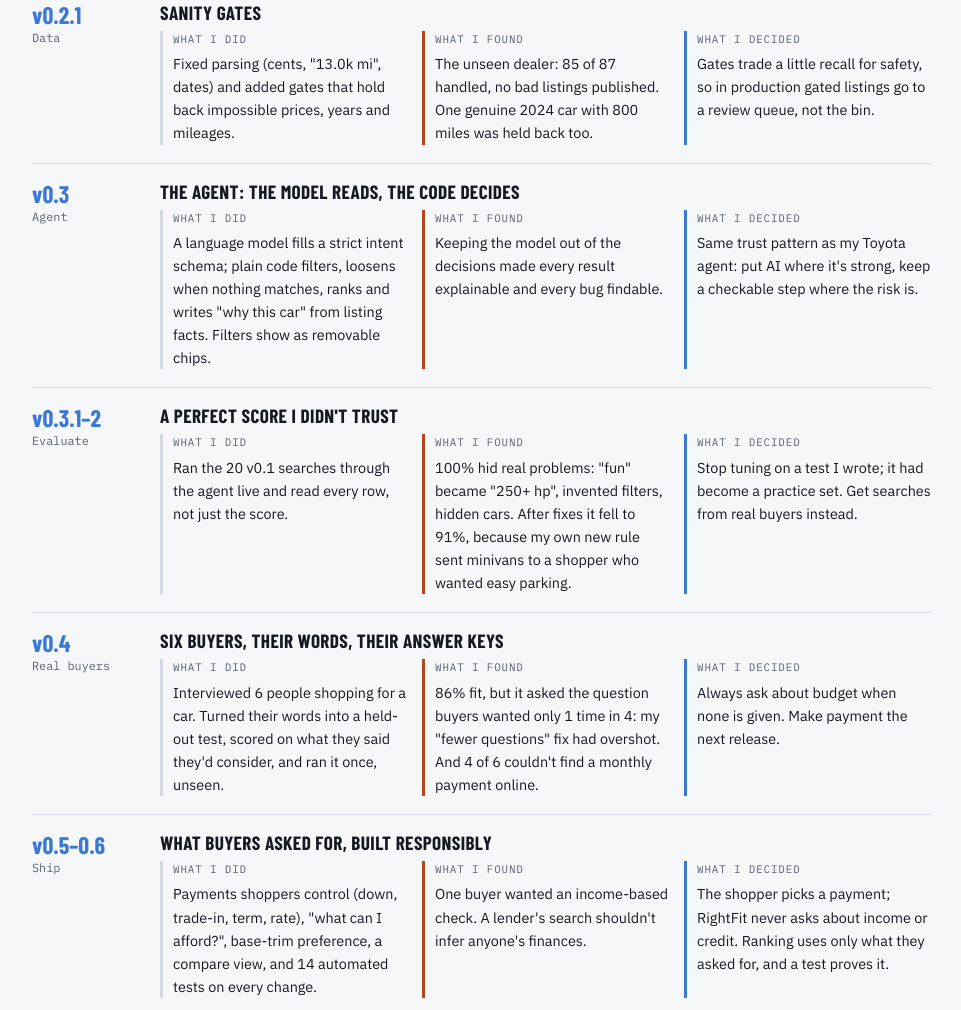
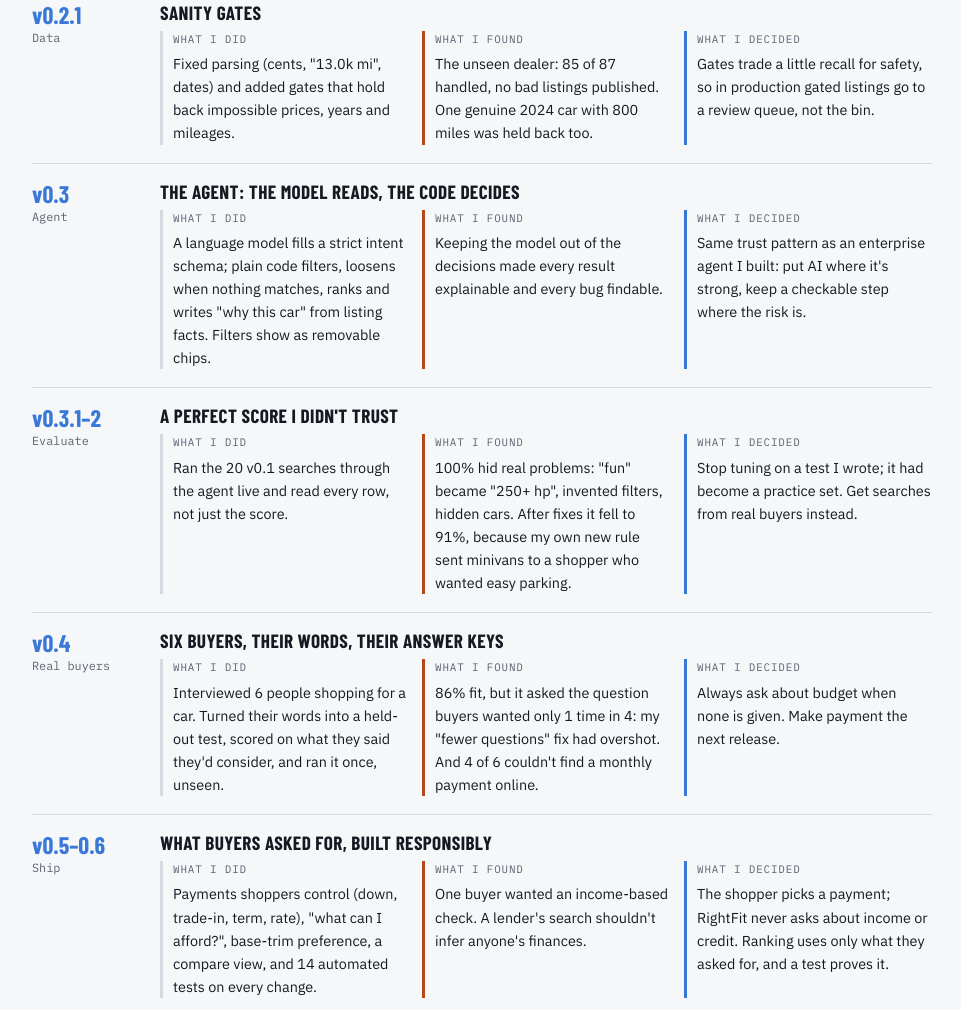
Before and after one commit to RosySingh9/rightfit-car-discovery, a plain HTML site: page site/story.html in a window 1280 px wide. Shown: the part 2536-3546 px from the top of the page, without its empty margins (158-1119 px from the left). Drawn offline with nearby package versions, Linux system fonts and the light colour scheme.

Commit message:
Add files via upload

```diff
--- a/site/story.html
+++ b/site/story.html
@@ -235,7 +235,7 @@ footer{border-top:3px solid var(--ink);padding-top:16px;display:grid;gap:6px;fon
       <div><h3>The agent: the model reads, the code decides</h3><div class="trio">
         <div class="did"><span class="k">What I did</span>A language model fills a strict intent schema; plain code filters, loosens when nothing matches, ranks and writes "why this car" from listing facts. Filters show as removable chips.</div>
         <div class="found"><span class="k">What I found</span>Keeping the model out of the decisions made every result explainable and every bug findable.</div>
-        <div class="decided"><span class="k">What I decided</span>Same trust pattern as my Toyota agent: put AI where it's strong, keep a checkable step where the risk is.</div>
+        <div class="decided"><span class="k">What I decided</span>Same trust pattern as an enterprise agent I built: put AI where it's strong, keep a checkable step where the risk is.</div>
       </div></div></article>
     <article class="step"><div class="when"><span class="ver">v0.3.1–2</span><span class="date">Evaluate</span></div>
       <div><h3>A perfect score I didn't trust</h3><div class="trio">
```
